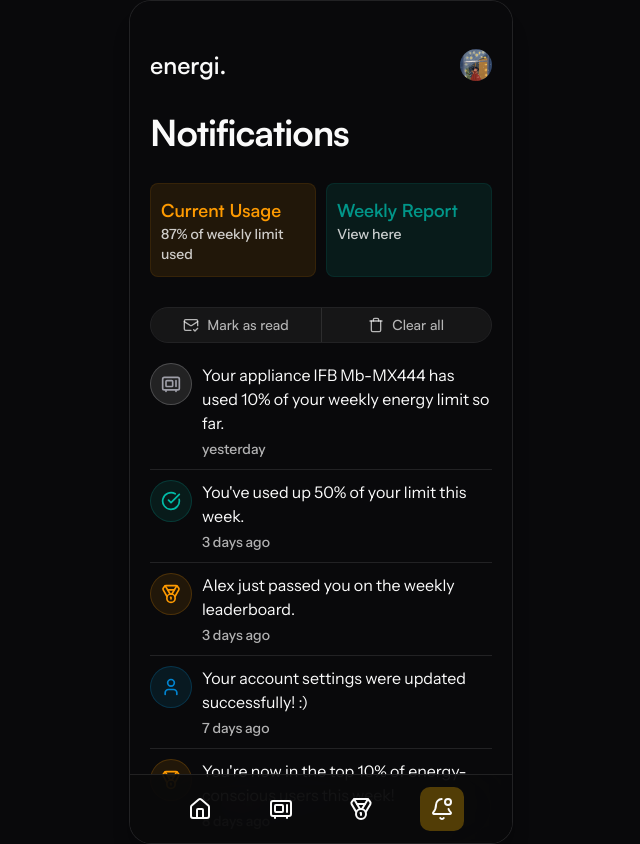
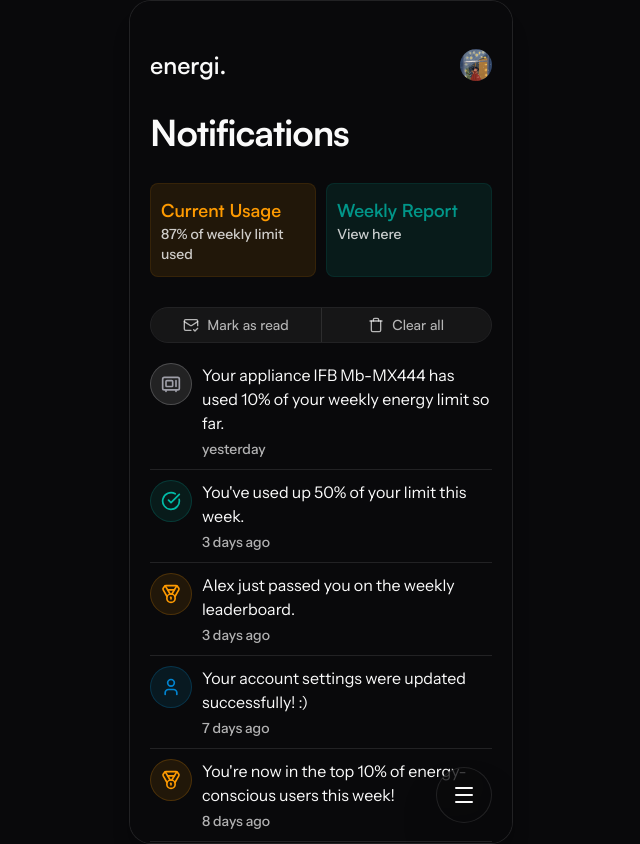
Before and after one commit to Voldemort271/energi, a Next.js app: page /inbox in a window 1280 px wide. Shown: the whole page, without its empty margins (319-959 px from the left). Built offline with nearby package versions, Linux system fonts and the light colour scheme.

Commit message:
Prototyping navbar second variant

```diff
--- a/app/(root)/layout.tsx
+++ b/app/(root)/layout.tsx
@@ -3,8 +3,8 @@
 import React, { ReactNode, useEffect, useRef } from 'react';
 import LogoBar from '@/components/root/logo-bar';
 import Lenis from 'lenis';
-import Navbar from '@/components/root/navbar';
 import Footer from '@/components/root/footer';
+import FloatingNav from '@/components/root/floating-nav';
 
 export default function MobileLayout({
 	children,
@@ -43,7 +43,7 @@ export default function MobileLayout({
 	return (
 		<main
 			ref={containerRef}
-			className="sm:border-foreground/10 bg-background relative z-0 h-screen w-screen overflow-y-scroll overscroll-none rounded-3xl shadow-xl sm:h-211 sm:w-sm sm:border"
+			className="sm:border-foreground/10 bg-background relative z-0 h-screen w-screen overflow-x-clip overflow-y-scroll overscroll-none rounded-3xl shadow-xl sm:h-211 sm:w-sm sm:border"
 		>
 			<div className="min-h-full p-5 pt-12 pb-20 sm:pb-5">
 				<LogoBar />
@@ -51,8 +51,9 @@ export default function MobileLayout({
 				{/*<div className="h-5" />*/}
 				<Footer />
 			</div>
-			<div className="fixed bottom-0 z-50 w-full sm:sticky">
-				<Navbar />
+			<div className="pointer-events-none fixed bottom-0 z-50 w-full sm:sticky">
+				{/*<Navbar />*/}
+				<FloatingNav />
 			</div>
 		</main>
 	);
--- /dev/null
+++ b/components/root/floating-nav.tsx
@@ -0,0 +1,51 @@
+'use client';
+
+import { motion } from 'motion/react';
+import React, { useState } from 'react';
+import { Menu } from 'lucide-react';
+
+const FloatingNav = () => {
+	const [open, isOpen] = useState(false);
+
+	return (
+		<div className="pointer-events-none relative z-0 flex w-full flex-row items-end justify-end overflow-x-clip p-5">
+			<div className="h-14 w-14">
+				<motion.div
+					className="border-foreground/10 bg-background/70 text-foreground pointer-events-auto flex h-14 w-14 cursor-pointer items-center justify-center rounded-full border shadow-2xl backdrop-blur-2xl"
+					onClick={() => isOpen(!open)}
+					initial={{ rotateZ: 0 }}
+					whileHover={{ rotateZ: open ? -45 : -30 }}
+					animate={{ rotateZ: open ? -45 : 0, scale: open ? 1.05 : 1 }}
+					transition={{ duration: 0.3, ease: [0, 0.55, 0.45, 1] }}
+				>
+					<Menu />
+				</motion.div>
+			</div>
+			<motion.div
+				className="border-foreground/10 bg-background/70 text-foreground pointer-events-auto absolute bottom-0 left-full -z-10 h-52 w-52 origin-bottom-left rounded-tr-full border"
+				initial={{ rotateZ: 0 }}
+				animate={{ rotateZ: open ? -90 : 0 }}
+				transition={{ duration: 0.3, ease: [0, 0.55, 0.45, 1] }}
+			>
+				{Array.from({ length: 4 }).map((item, i) => {
+					const angle = (Math.PI / 2) * (i / 3);
+					const x = 125 * Math.cos(angle);
+					const y = -125 * Math.sin(angle);
+
+					return (
+						<motion.div
+							key={i}
+							className="border-foreground/20 absolute right-[calc(100%-56px)] bottom-0 flex h-14 w-14 items-center justify-center rounded-full border"
+							animate={{ x, y, rotateZ: 90 }}
+							transition={{ type: 'spring', stiffness: 300, damping: 25 }}
+						>
+							{i}
+						</motion.div>
+					);
+				})}
+			</motion.div>
+		</div>
+	);
+};
+
+export default FloatingNav;
--- a/components/root/navbar.tsx
+++ b/components/root/navbar.tsx
@@ -34,7 +34,7 @@ const Navbar = () => {
 	const pathname = usePathname();
 
 	return (
-		<nav className="bg-background/90 border-foreground/10 flex w-full justify-between gap-5 border-t px-5 py-3 backdrop-blur-2xl sm:px-12">
+		<nav className="bg-background/90 border-foreground/10 pointer-events-auto flex w-full justify-between gap-5 border-t px-5 py-3 backdrop-blur-2xl sm:px-12">
 			{pages.map(({ path, icon }) => (
 				<NavButton
 					key={path}
```
